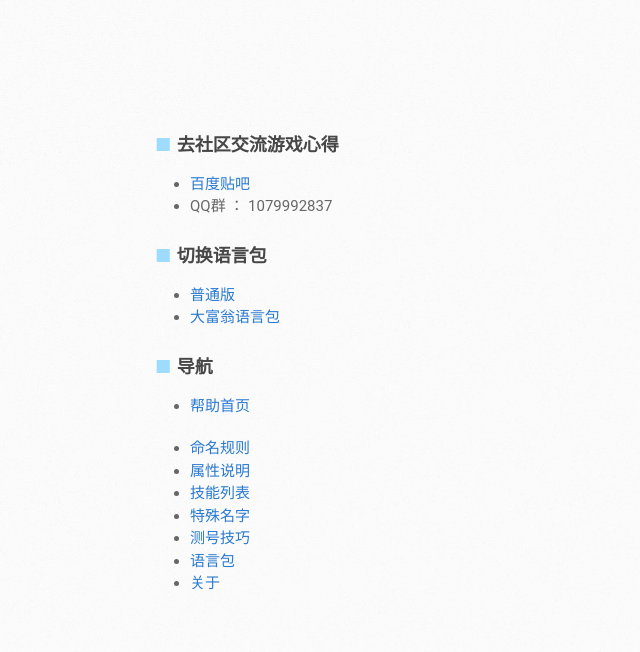
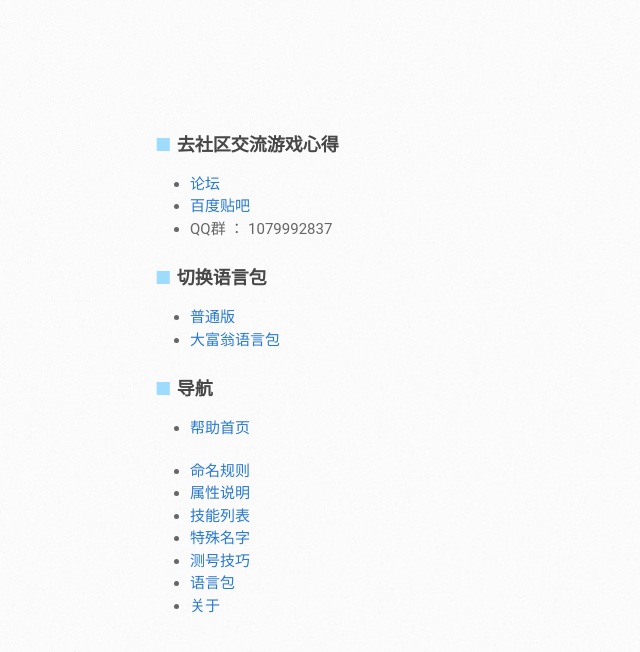
Before and after one commit to rinick/deepmess_source, a Jekyll site: the page built from zh/namerena/community.md, in a window 1280 px wide. Shown: the top 652 px of the page, without its empty margins (0-640 px from the left). Built offline with Jekyll 4.4.1, drawn with Linux system fonts in a browser that asks for light colours.

Commit message:
update namerena forum link

```diff
--- a/zh/namerena/community.md
+++ b/zh/namerena/community.md
@@ -4,6 +4,7 @@ layout: namerena_simple
 
 ### 去社区交流游戏心得
 
+* <a href="https://namerena.flarum.cloud/" target="_blank">论坛</a>
 * <a href="http://tieba.baidu.com/%E5%90%8D%E5%AD%97%E7%AB%9E%E6%8A%80%E5%9C%BA" target="_blank">百度贴吧</a>
 * QQ群 ： 1079992837
 
```
Also changed, not shown: zh/namerena/index.md (+1 -0 lines).
